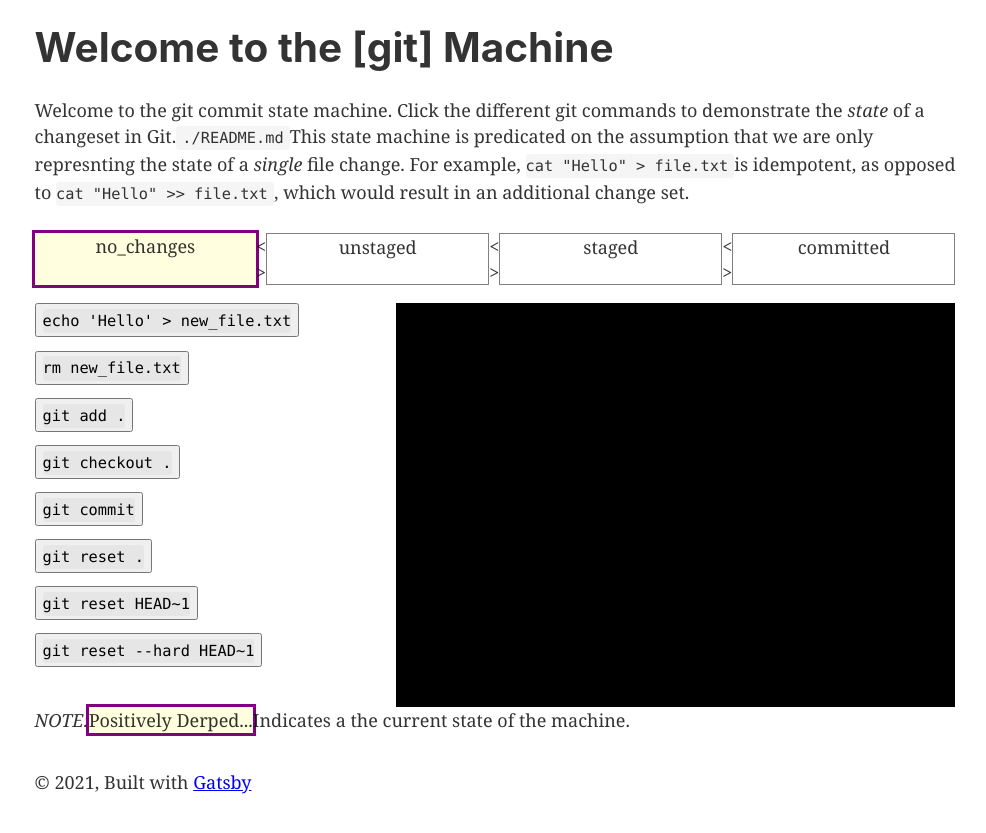
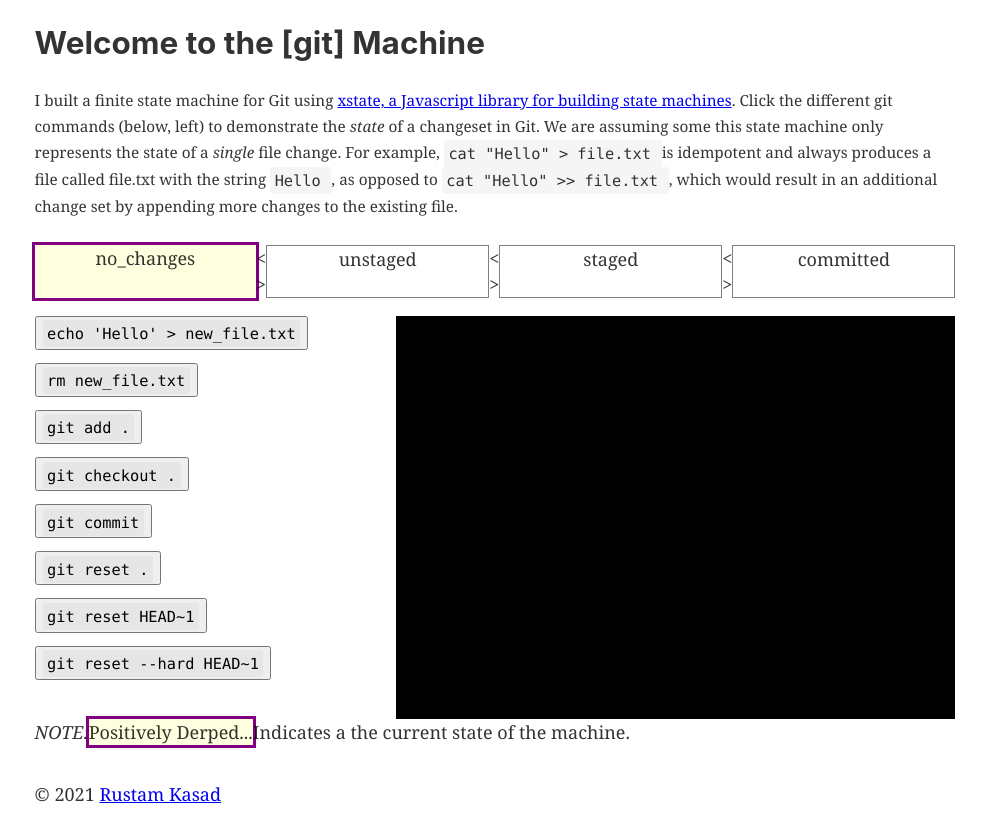
Before and after one commit to warriorpostman/git-as-state-machine, a Gatsby site: page / in a window 1280 px wide. Shown: the whole page, without its empty margins (145-1131 px from the left). Built offline with nearby package versions, Linux system fonts and the light colour scheme; Gatsby itself is replaced by a stand-in of ours.

Commit message:
Clean up copy, and some style mods.

```diff
--- a/src/components/layout.css
+++ b/src/components/layout.css
@@ -85,7 +85,7 @@ h1 {
     Ubuntu, Cantarell, Fira Sans, Droid Sans, Helvetica Neue, sans-serif;
   font-weight: bold;
   text-rendering: optimizeLegibility;
-  font-size: 2.25rem;
+  font-size: 1.75rem;
   line-height: 1.1;
 }
 mark {
--- a/src/components/layout.js
+++ b/src/components/layout.js
@@ -39,9 +39,7 @@ const Layout = ({ children }) => {
             marginTop: `2rem`,
           }}
         >
-          © {new Date().getFullYear()}, Built with
-          {` `}
-          <a href="https://www.gatsbyjs.com">Gatsby</a>
+          © {new Date().getFullYear()} <a href="https://rustamkasad.com">Rustam Kasad</a>
         </footer>
       </div>
     </>
--- /dev/null
+++ b/src/pages/index.css
@@ -0,0 +1,6 @@
+p {
+  font-size: .85rem;
+}
+code {
+  padding:.25rem;
+}
--- a/src/pages/index.js
+++ b/src/pages/index.js
@@ -1,21 +1,18 @@
 import React from "react"
-// import { Link } from "gatsby"
 import GitMachine from '../components/GitMachine';
 import State from '../components/State';
 
 import Layout from "../components/layout"
 import SEO from "../components/seo"
+import './index.css';
 
 const IndexPage = () => {
 
  return (
   <Layout>
     <SEO title="Home" />
-    <p>Welcome to the git commit state machine. Click the different git commands to demonstrate the <em>state</em> of a changeset in Git.
-      <code>
-        ./README.md
-      </code>
-      This state machine is predicated on the assumption that we are only represnting the state of a <em>single</em> file change. For example, <code>cat "Hello" > file.txt</code> is idempotent, as opposed to <code>cat "Hello" >> file.txt</code>, which would result in an additional change set.
+    <p>I built a finite state machine for Git using <a href="https://github.com/davidkpiano/xstate">xstate, a Javascript library for building state machines</a>. Click the different git commands (below, left) to demonstrate the <em>state</em> of a changeset in Git.
+      We are assuming some this state machine only represents the state of a <em>single</em> file change. For example, <code>cat "Hello" > file.txt</code> is idempotent and always produces a file called file.txt with the string <code>Hello</code>, as opposed to <code>cat "Hello" >> file.txt</code>, which would result in an additional change set by appending more changes to the existing file.
     </p>
 
     { false && <>
```
